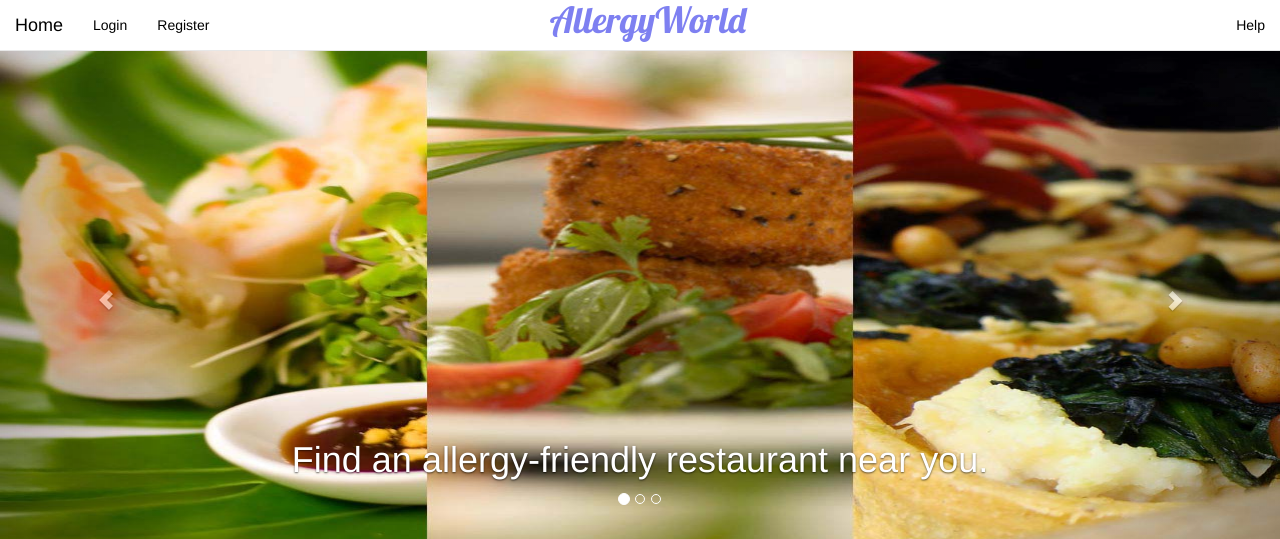
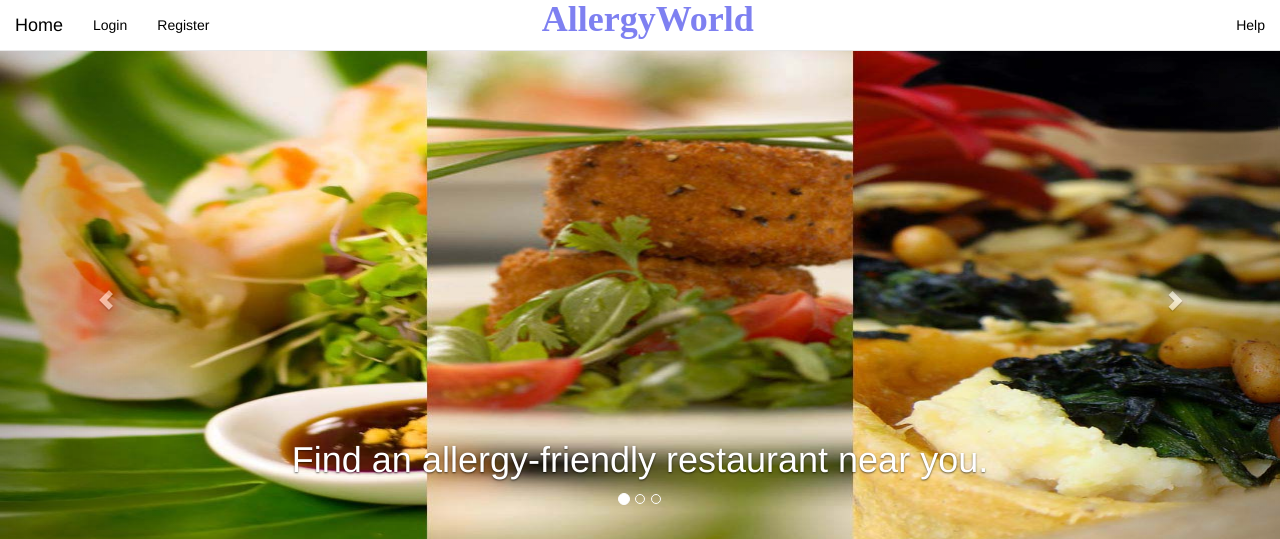
Before and after one commit to RupayanB/allergyworld, a Django app: page /allergyworld/ in a window 1280 px wide. Shown: the top 539 px of the page. Run offline with Django 3.2, Linux system fonts and the light colour scheme; parts of the project's set-up code (start-up, migrations or seed data) failed here and were passed over.

Commit message:
changed fonts

```diff
--- a/allergyworld/templates/allergyworld/base.html
+++ b/allergyworld/templates/allergyworld/base.html
@@ -48,7 +48,7 @@
 
           <ul class="nav navbar-nav" style="display: inline-block;float: none;vertical-align: top;">
             <li>
-              <h1 style="font-family: 'Lobster', cursive;margin-top:0;color:rgb(126,128,241);padding-right:150px;">AllergyWorld</h1>
+              <h1 style="font-family: 'Oswald';font-weight: bold; margin-top:0;color:rgb(126,128,241);padding-right:150px;">AllergyWorld</h1>
             </li>
           </ul>
 
--- a/allergyworld/templates/allergyworld/base2.html
+++ b/allergyworld/templates/allergyworld/base2.html
@@ -48,7 +48,7 @@
 
           <ul class="nav navbar-nav" style="display: inline-block;float: none;vertical-align: top;">
             <li>
-              <h1 style="font-family: 'Oswald';margin-top:0px;color:rgb(126,128,241);padding-right:150px;">AllergyWorld</h1>
+              <h1 style="font-family: 'Lobster', cursive;margin-top:0px;color:rgb(126,128,241);padding-right:150px;">AllergyWorld</h1>
             </li>
           </ul>
 
```
Also changed, not shown: 1 other file.
